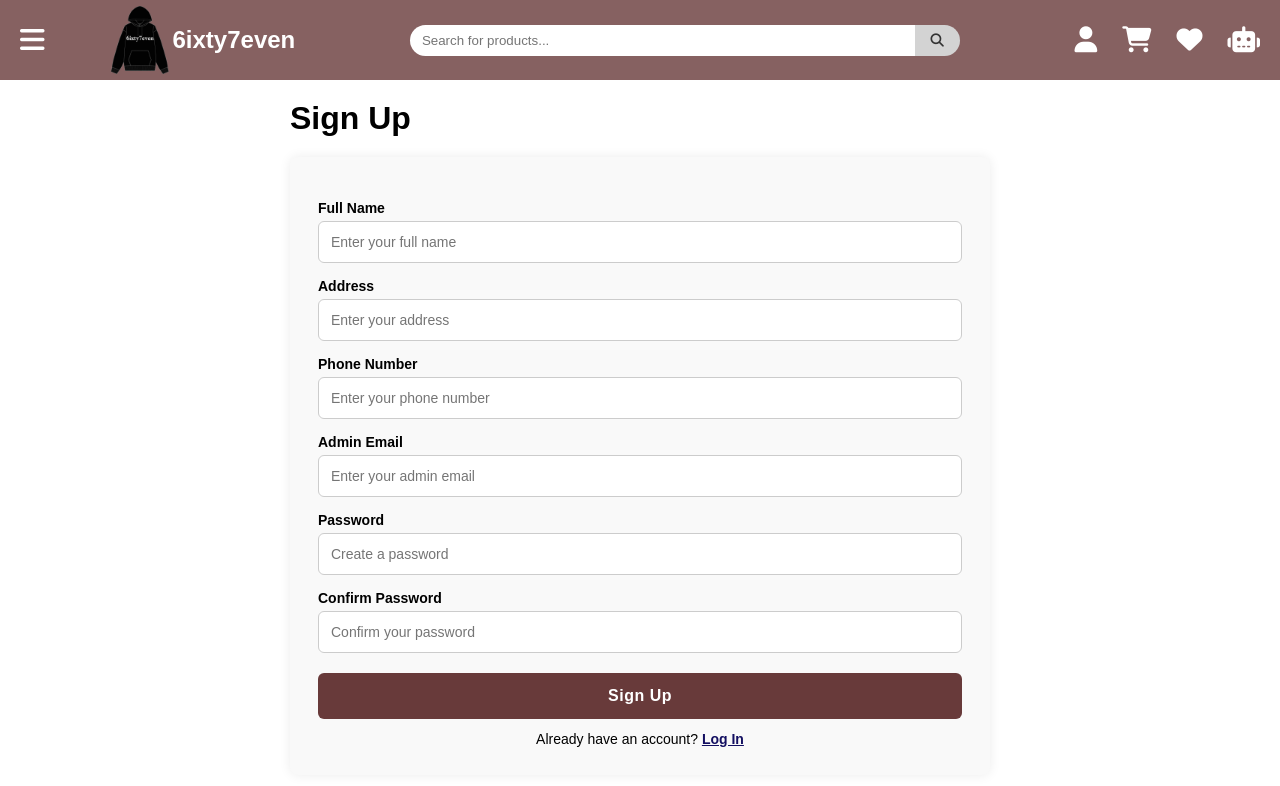
After one commit to hat1m11/E-Commerce-Project, a PHP site: page /admin/admin_signup.html in a window 1280 px wide. The commit adds this page. Shown: the top 786 px of the page. Run offline with PHP 8.4, Linux system fonts and the light colour scheme.

Commit message:
Wasa's design

```diff
--- /dev/null
+++ b/templates/admin/admin_signup.html
@@ -0,0 +1,63 @@
+<!DOCTYPE html>
+<html lang="en">
+<head>
+    <meta charset="UTF-8">
+    <meta name="viewport" content="width=device-width, initial-scale=1.0">
+    <title>6ixty7even</title>
+    <link rel="stylesheet" href="style.css">
+    <link rel="stylesheet" href="https://cdnjs.cloudflare.com/ajax/libs/font-awesome/6.5.0/css/all.min.css">
+    <link rel="stylesheet" href="../style.css">
+</head>
+<body>
+
+    <header>
+      <div class="header-left">
+        <i class="fa-solid fa-bars"></i>
+        <img src="images/logo.png" alt="6ixty7even Logo" class="logo">
+        <h1>6ixty7even</h1>
+      </div>
+      <div class="search-bar">
+        <input type="text" placeholder="Search for products...">
+        <button><i class="fa-solid fa-magnifying-glass"></i></button>
+      </div>
+      <div class="header-right">
+        <i class="fa-solid fa-user"></i>
+        <i class="fa-solid fa-shopping-cart"></i>
+        <i class="fa-solid fa-heart"></i>
+        <i class="fa-solid fa-robot"></i>
+      </div>
+
+    </header>
+
+    <main class="signup-wrapper">
+        <h2 class="signup-title">Sign Up</h2>
+        <div class="signup-container">
+
+
+            <section class="form-section">
+                <form>
+                    <label for="fullname">Full Name</label>
+                    <input type="text" id="fullname" name="fullname" placeholder="Enter your full name">
+
+                    <label for="address">Address</label>
+                    <input type="text" id="address" name="address" placeholder="Enter your address">
+
+                    <label for="phone">Phone Number</label>
+                        <input type="text" id="phone" name="phone" placeholder="Enter your phone number">
+
+
+                    <label for="admin-email">Admin Email</label>
+                        <input type="email" id="admin-email" name="admin-email" placeholder="Enter your admin email">
+
+                        <label for="password">Password</label>
+                        <input type="password" id="password" name="password" placeholder="Create a password">
+
+                        <label for="confirm-password">Confirm Password</label>
+                        <input type="password" id="confirm-password" name="confirm-password" placeholder="Confirm your password">
+
+                        <button type="submit" class="signup-button">Sign Up</button>
+
+                        <p class="login-text">
+                            Already have an account? <a href="admin_login.html">Log In</a>
+                        </p>
+    </main>
--- a/templates/style.css
+++ b/templates/style.css
@@ -55,13 +55,13 @@ header{
         .search-bar button {
             padding: 8px 16px;
             border: none;
-            background-color: #ff4081
-            color: #fff;
+            background-color: #d3d3d3;
+            color: #333;
             border-radius: 0 20px 20px 0;
             cursor: pointer;
         }
         .search-bar button:hover {
-            background-color: #e03570;
+            background-color: #b0b0b0;
         }
     .header-right {
         display: flex;
@@ -127,7 +127,7 @@ contact page p {
 }
 .contact-info, .contact-form {
     flex: 1 1 400px;
-    background-color: f9f9f9;
+    background-color: #f9f9f9;
     padding: 20px;
     border-radius: 10px;
     box-shadow: 0 4px px rgba(0, 0, 0, 0.1);
@@ -164,3 +164,101 @@ contact-form form label {
 .contact-form form button:hover {
     background-color: #e03570;
 }
+
+.signup-wrapper {
+    width: 100%;
+    max-width: 1200px;
+    margin: 20px auto;
+    padding: 0 20px;
+    display: flex;
+    flex-direction: column;
+    align-items: center;
+
+
+
+}
+
+.signup-layout {
+    display: flex;
+    align-items: flex-start;
+    gap: 40px;
+}
+
+.signup-title {
+   font-size: 32px;
+   margin: 0 0 10px 0;
+   width: 700px;
+   text-align: left;
+}
+
+.signup-container {
+    display: flex;
+    justify-content: center;
+    margin-top: 10px;
+    width: 100%;
+
+}
+
+.form-section {
+    flex: 1 1 700px;
+    min-height: 600px;
+    max-width: 700px;
+    background-color: #f9f9f9;
+    padding: 28px;
+    border-radius: 8px;
+    box-shadow: 0 0px 12px rgba(0, 0, 0, 0.08);
+}
+
+.form-section label {
+    display: block;
+    margin-top: 15px;
+    margin-bottom: 5px;
+    font-weight: bold;
+    font-size: 14px;
+}
+
+.form-section input {
+    width: 100%;
+    padding: 12px;
+    border: 1px solid #ccc;
+    border-radius: 6px;
+    font-size: 14px;
+    transition: border 0.2s ease;
+}
+
+.form-section input:focus {
+    border-color: #130f61;
+    outline: none;
+}
+
+
+.signup-button {
+    width: 100%;
+    padding: 14px;
+    margin-top: 20px;
+    border: none;
+    background-color: #683a3a;
+    color: #fff;
+    font-size: 16px;
+    border-radius: 6px;
+    cursor: pointer;
+    font-weight: bold;
+    letter-spacing: 0.5px;
+    transition: background-color 0.3s ease;
+}
+
+.signup-button:hover {
+    background-color: #130f61;
+}
+
+.login-text {
+    text-align: center;
+    margin-top: 12px;
+    font-size: 14px;
+}
+
+.login-text a {
+    color: #130f61;
+    text-decoration: underline;
+    font-weight: bold;
+}
```
Also changed, not shown: templates/customer_signup.html (added, +74 -0 lines), templates/register.html (deleted).
